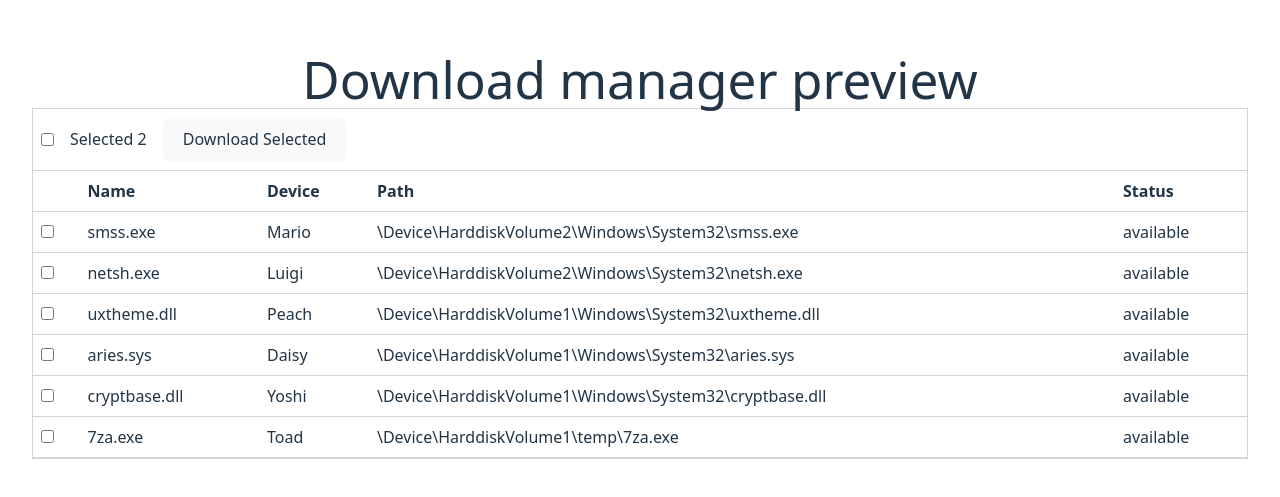
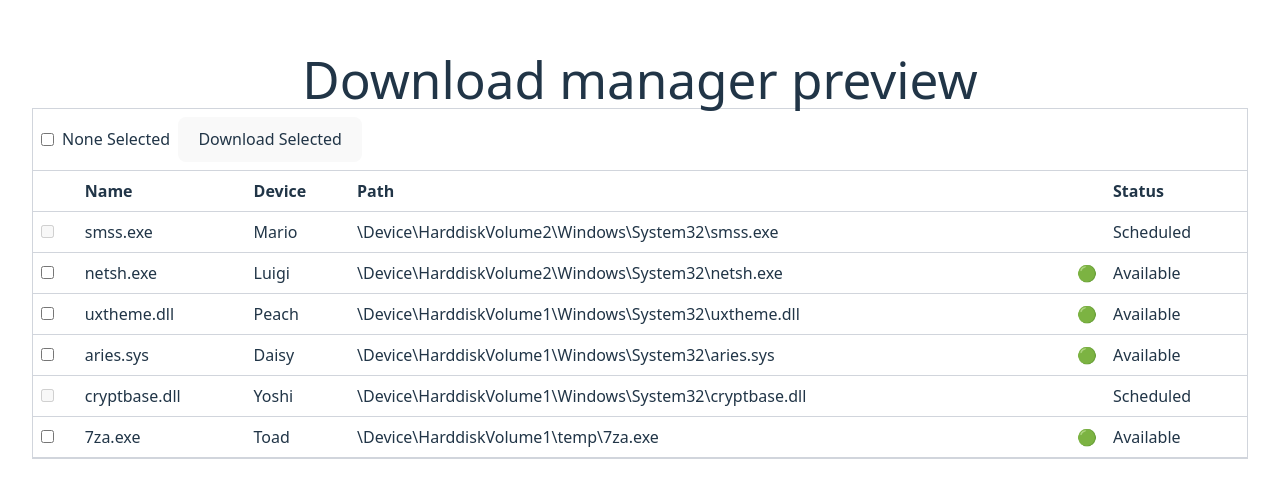
Before and after one commit to cjhowald/download-manager, a React (Vite) app: page / in a window 1280 px wide. Shown: the part 145-642 px from the top of the page. Built offline with nearby package versions, Linux system fonts and the light colour scheme.

Commit message:
format status

```diff
--- a/src/components/download-manager/download-manager-row.tsx
+++ b/src/components/download-manager/download-manager-row.tsx
@@ -1,4 +1,5 @@
 import type { DownloadFile } from "../../types/download-file";
+import { formatStatus } from "../../util/status";
 
 export interface DownloadManagerRowProps {
   file: DownloadFile;
@@ -6,6 +7,8 @@ export interface DownloadManagerRowProps {
   selected: boolean;
   onSelect: (selected: boolean) => void;
 }
+
+const greenDot = <span>&#128994;</span>; // UTF-8 green dot
 
 export const DownloadManagerRow = ({
   file,
@@ -39,7 +42,10 @@ export const DownloadManagerRow = ({
         <label htmlFor={id}>{file.device}</label>
       </td>
       <td className="p-2">{file.path}</td>
-      <td className="p-2">{file.status}</td>
+      <td className="p-2 text-right">
+        {file.status === "available" ? greenDot : null}
+      </td>
+      <td className="p-2">{formatStatus(file.status)}</td>
     </tr>
   );
 };
--- a/src/components/download-manager/download-manager.tsx
+++ b/src/components/download-manager/download-manager.tsx
@@ -59,7 +59,11 @@ export const DownloadManager = ({ files }: DownloadManagerProps) => {
           checked={allRowsSelected ? true : false}
           onClick={handleSelectAllClicked}
         />
-        <span className="m-2">Selected 2</span>
+        <span className="min-w-1/12">
+          {selectedRows.size === 0
+            ? "None Selected"
+            : `Selected ${selectedRows.size}`}
+        </span>
         <button className="m-2">Download Selected</button>
       </div>
       <table className="text-left border-collapse w-full">
@@ -69,6 +73,7 @@ export const DownloadManager = ({ files }: DownloadManagerProps) => {
             <th className="p-2">Name</th>
             <th className="p-2">Device</th>
             <th className="p-2">Path</th>
+            <th className="p-2"></th>
             <th className="p-2">Status</th>
           </tr>
         </thead>
--- /dev/null
+++ b/src/components/download-manager/requirements.md
@@ -0,0 +1,10 @@
+- [x] Only those that have a status of "available" are currently able to be downloaded. Your implementation should manage this.
+- [x] The select-all checkbox should be in an unselected state if no items are selected.
+- [x] The select-all checkbox should be in a selected state if all items are selected.
+- [ ] The select-all checkbox should be in an indeterminate state if some but not all items are selected.
+- [x] The "Selected 2" text should reflect the count of selected items and display "None Selected" when there are none selected.
+- [x] Clicking the select-all checkbox should select all items if none or some are selected.
+- [x] Clicking the select-all checkbox should de-select all items if all are currently selected.
+- [x] Status should be correctly formatted
+- [ ] Clicking "Download Selected" when some or all items are displayed should generate an alert box with the path and device of all selected files.
+- [ ] Precise/exact HTML formatting/styling to match the mockup is not required however rows should change colour when selected and on hover.
--- a/src/test-input.json
+++ b/src/test-input.json
@@ -3,7 +3,7 @@
         "name": "smss.exe",
         "device": "Mario",
         "path": "\\Device\\HarddiskVolume2\\Windows\\System32\\smss.exe",
-        "status": "available"
+        "status": "scheduled"
     },
     {
         "name": "netsh.exe",
@@ -27,7 +27,7 @@
         "name": "cryptbase.dll",
         "device": "Yoshi",
         "path": "\\Device\\HarddiskVolume1\\Windows\\System32\\cryptbase.dll",
-        "status": "available"
+        "status": "scheduled"
     },
     {
         "name": "7za.exe",
--- /dev/null
+++ b/src/util/status.ts
@@ -0,0 +1,8 @@
+import type { DownloadStatus } from "../types/download-file";
+
+const toSentenceCase = (str: string) => {
+  return str[0].toUpperCase() + str.slice(1).toLowerCase();
+};
+
+export const formatStatus = (status: DownloadStatus): string =>
+  toSentenceCase(status);
```
